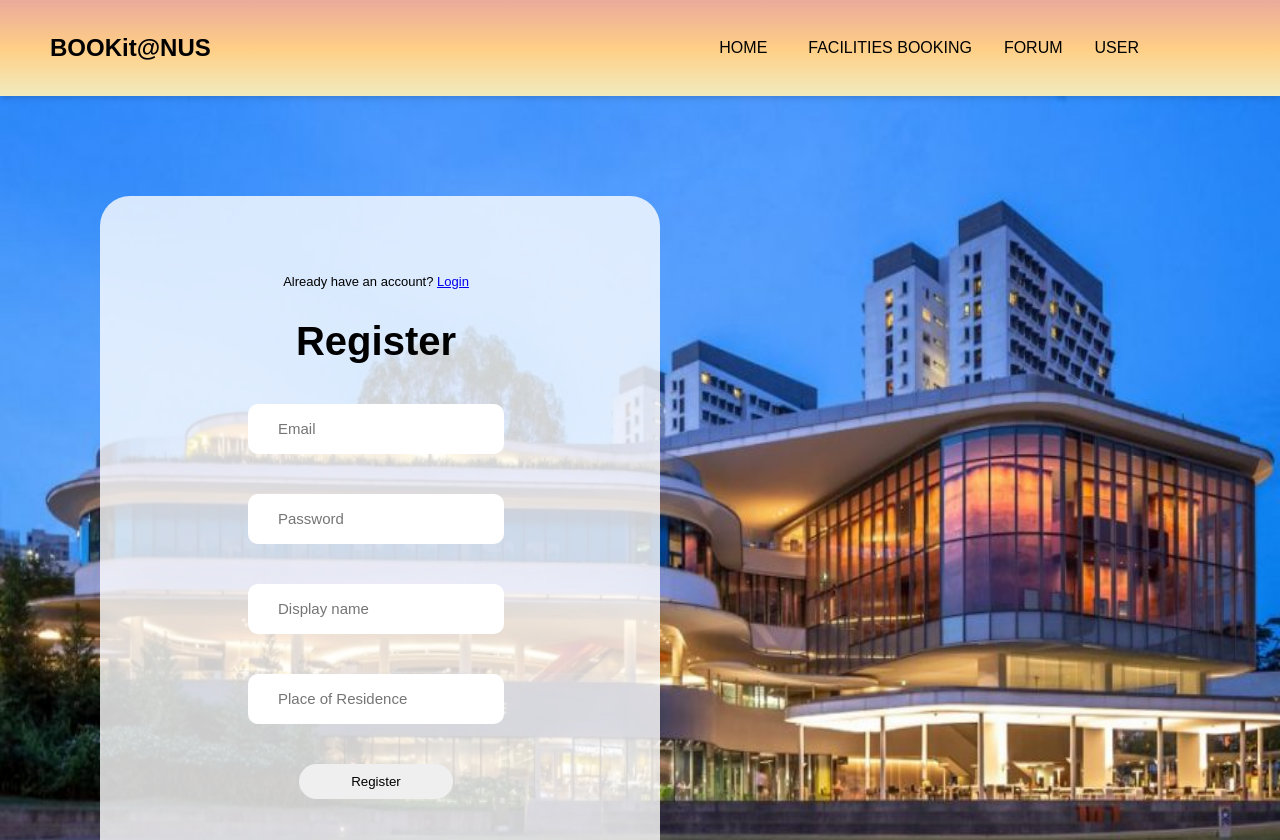
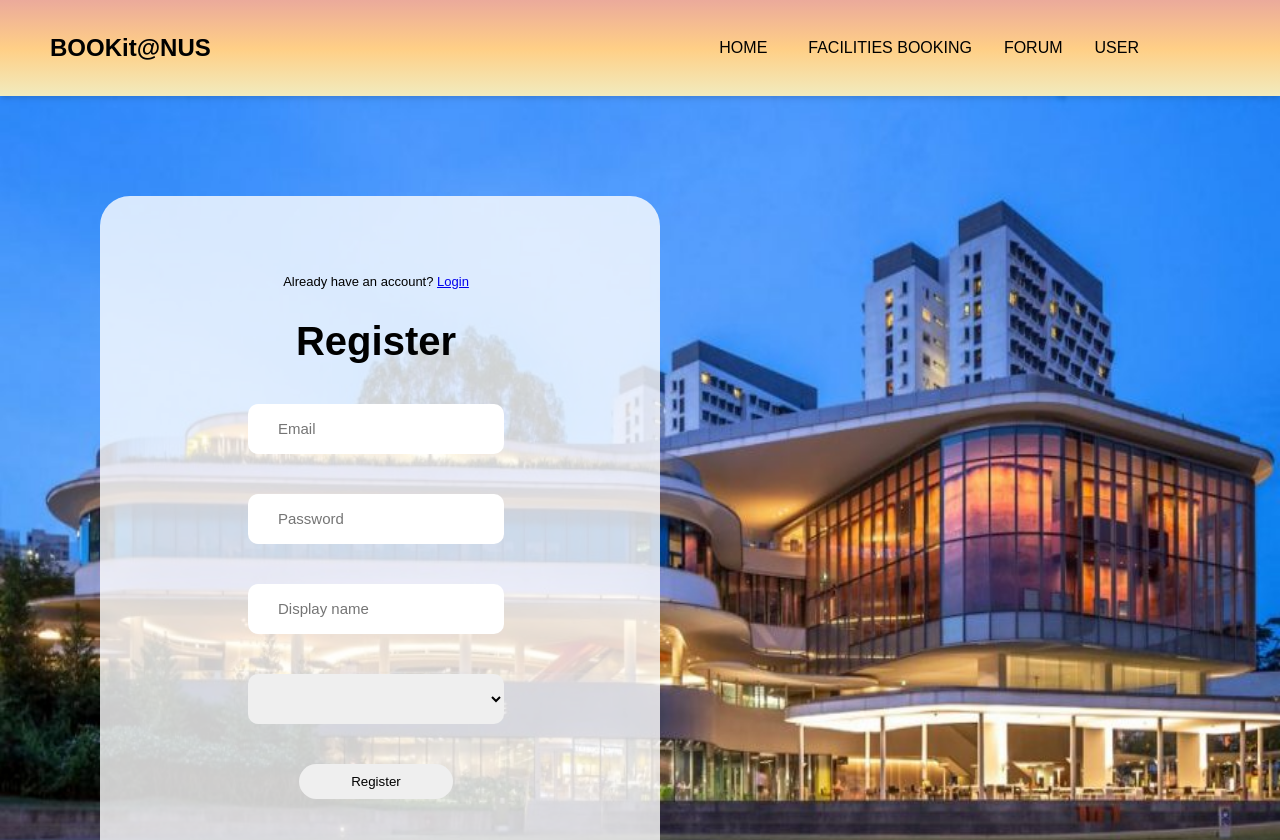
Before and after one commit to huangrz0702/orbital_v_bookitnus, a Vue app: page /RegisterPage in a window 1280 px wide. Shown: the top 840 px of the page. Built offline with nearby package versions, Linux system fonts and the light colour scheme.

Commit message:
change profilepage + navbar
navbar will change status when u login/logout

```diff
--- a/src/components/Navigation.vue
+++ b/src/components/Navigation.vue
@@ -38,19 +38,30 @@
             </button>
           </div>
 
-          <div class="dropdown">
+          <div v-if="loggedIn" class="dropdown">
             <button class="dropbtn">
               USER
               <i class="gg-chevron-double-down"></i>
               <div class="dropdown-content">
-                <router-link class="link" to="/ProfilePage"
+              <h3> Hello, {{ name }} !</h3>
+              <router-link class="link" to="/ProfilePage"
                   >User Profile</router-link
                 >
+              </div>
+            </button>
+
+          </div>
+
+          <div v-else class="dropdown">
+            <button class="dropbtn">
+              USER
+              <i class="gg-chevron-double-down"></i>
+              <div class="dropdown-content">
                 <router-link class="link" to="/LoginPage"
                   >Login / Register</router-link
                 >
               </div>
-            </button>
+              </button>
           </div>
         </div>
       </div>
@@ -59,8 +70,36 @@
 </template>
 
 <script>
+
 export default {
   name: "navigationBar",
+
+  mounted() {
+    this.setup();
+  },
+
+  data() {
+    return {
+      loggedIn: false,
+      name: "user",
+    };
+  },
+
+  methods: {
+    setup() {
+        if (localStorage.getItem("displayname")) {
+          // User is signed in.
+          this.loggedIn = true;
+          console.log(localStorage.getItem("displayname"))
+          this.name = localStorage.getItem("displayname").split("@")[0].substring(1);
+          console.log("signed in", this.loggedIn);
+        } else {
+          // No user is signed in.
+          this.loggedIn = false;
+          console.log("signed out", this.loggedIn);
+        }
+    },
+  },
 };
 </script>
 
--- a/src/views/LoginPage.vue
+++ b/src/views/LoginPage.vue
@@ -1,4 +1,6 @@
 <template>
+<link href='https://css.gg/mail.css' rel='stylesheet'>
+<link href='https://css.gg/lock.css' rel='stylesheet'>
   <main class="Container">
     <div>
       <section class="form">
@@ -17,23 +19,23 @@
           </p>
           <h2>Login</h2>
           <div class="input">
+            <i class="gg-mail"></i>
             <input
               type="email"
               placeholder="Email"
               v-model="login_form.email"
               required
             />
-            <svg-icon class="icon" iconClass="envelope-regular"></svg-icon>
           </div>
 
           <div class="input">
+            <i class="gg-lock"></i>
             <input
               type="password"
               placeholder="Password"
               v-model="login_form.password"
               required
             />
-            <svg-icon class="icon" iconClass="lock-alt-solid"></svg-icon>
           </div>
 
           <input class="btn" type="submit" value="Log in" />
@@ -84,6 +86,10 @@ export default {
       this.$router.push({ name: "HomePage" });
       localStorage.setItem(
         "currentuser",
+        JSON.stringify(this.login_form.email)
+      );
+      localStorage.setItem(
+        "displayname",
         JSON.stringify(this.login_form.email)
       );
     },
@@ -167,9 +173,4 @@ p {
   cursor: pointer;
 }
 
-.icon {
-  width: 16px;
-  position: absolute;
-  left: 6px;
-}
 </style>
--- a/src/views/RegisterPage.vue
+++ b/src/views/RegisterPage.vue
@@ -1,7 +1,10 @@
 <template>
+<link href='https://css.gg/mail.css' rel='stylesheet'>
+<link href='https://css.gg/lock.css' rel='stylesheet'>
+<link href='https://css.gg/nametag.css' rel='stylesheet'>
+<link href='https://css.gg/sketch.css' rel='stylesheet'>
   <main class="Container">
     <section class="form">
-
       <form class="register" @submit.prevent="register">
         <p class="login">
           Already have an account?
@@ -9,121 +12,120 @@
         </p>
 
         <h2>Register</h2>
-            <div class = "input">
+        <div class="input">
+          <i class="gg-mail"></i>
           <input
             type="email"
             placeholder="Email"
             v-model="register_form.email"
             required
           />
-          <svg-icon class="icon" iconClass="envelope-regular"></svg-icon>
         </div>
 
-          <div class = "input">
+        <div class="input">
+          <i class="gg-lock"></i>
           <input
             type="password"
             placeholder="Password"
             v-model="register_form.password"
             required
           />
-          <svg-icon class="icon" iconClass="lock-alt-solid"></svg-icon>
+
         </div>
 
-          <div class = "input">
+        <div class="input">
+          <i class="gg-nametag"></i>
           <input
             type="displayname"
             placeholder="Display name"
             v-model="register_form.name"
-                required/>
+            required
+          />
         </div>
 
-            <div class = "input">
-                <input
-                type="place of residence"
-                placeholder="Place of Residence"
-                required
-                v-model="register_form.place"
-                />
-                <svg-icon class="icon" iconClass="house"></svg-icon>
+        <div class="input">
+          <i class="gg-sketch"></i>
+          <select required v-model="register_form.place">
+            <option value="null" disabled selected>
+              Place of Residence
+            </option>
+            <option value="Raffles Hall">Raffles Hall</option>
+            <option value="RVRC">RVRC</option>
+            <option value="Sheares Hall">Sheares Hall</option>
+            <option value="Tembusu RC">Tembusu RC</option>
+          </select>
         </div>
 
-            <input
-                class="btn"
-                type="submit"
-                value="Register" />
-
+        <input class="btn" type="submit" value="Register" />
       </form>
-
     </section>
-
   </main>
 </template>
 
 
 <script>
-import { ref } from 'vue';
-import { createUserWithEmailAndPassword, sendEmailVerification} from 'firebase/auth'
-import { auth, db } from '../firebase/firebaseinit'
-import { doc, setDoc } from "firebase/firestore"
+import { ref } from "vue";
+import {
+  createUserWithEmailAndPassword,
+  sendEmailVerification,
+} from "firebase/auth";
+import { auth, db } from "../firebase/firebaseinit";
+import { doc, setDoc } from "firebase/firestore";
 
 export default {
-
   setup() {
     const register_form = ref({});
 
     return {
       register_form,
-        }
+    };
   },
   methods: {
     async register() {
       try {
-                await createUserWithEmailAndPassword(auth,
+        await createUserWithEmailAndPassword(
+          auth,
           this.register_form.email,
-                this.register_form.password)
-                sendEmailVerification(auth.currentUser)
-                .then(() => {
-                  alert("Email verification sent!")
+          this.register_form.password
+        );
+        sendEmailVerification(auth.currentUser).then(() => {
+          alert("Email verification sent!");
         });
       } catch (error) {
-             switch(error.code) {
-                case 'auth/email-already-in-use':
-                    alert("Email already in use")
-                    break
-                case 'auth/invalid-email':
-                    alert("Invalid email")
-                    break
-                case 'auth/operation-not-allowed':
-                    alert("Operation not allowed")
-                    break
-                case 'auth/weak-password':
-                    alert("Weak password")
-                    break
+        switch (error.code) {
+          case "auth/email-already-in-use":
+            alert("Email already in use");
+            break;
+          case "auth/invalid-email":
+            alert("Invalid email");
+            break;
+          case "auth/operation-not-allowed":
+            alert("Operation not allowed");
+            break;
+          case "auth/weak-password":
+            alert("Weak password");
+            break;
           default:
-                    alert("Something went wrong")
+            alert("Something went wrong");
         }
-                return
+        return;
       }
 
       await setDoc(doc(db, "bookit-nus", auth.currentUser.uid), {
         email: this.register_form.email,
         displayName: this.register_form.name,
-                placeOfResdience: this.register_form.place
-            })
+        placeOfResdience: this.register_form.place,
+      });
 
-            this.$router.push({ name: "HomePage"})
-        }
-    }
-
-}
-
-
+      this.$router.push({ name: "HomePage" });
+    },
+  },
+};
 </script>
 
 <style scoped>
-
-.Container{
-  padding:10vh;
+.Container {
+  padding: 10vh;
   height: 60%;
   display: flex;
   background-image: url("../assets/image/NUS.jpeg");
@@ -140,7 +142,7 @@ h2 {
 
 .login {
   font-size: 13px;
-  margin-bottom: 30px
+  margin-bottom: 30px;
 }
 
 .form {
@@ -151,21 +153,19 @@ h2 {
   justify-content: center;
   text-align: center;
   height: 85vh;
-  width:50%;
+  width: 50%;
   background: rgba(255, 255, 255, 0.8);
   border-radius: 30px;
 }
 
-.form .register{
-    width:40vw;
+.form .register {
+  width: 40vw;
   display: flex;
   flex-direction: column;
   justify-content: center;
   align-items: center;
   text-align: center;
-
 }
-
 
 .input {
   position: relative;
@@ -183,34 +183,34 @@ h2 {
   padding: 4px 4px 4px 30px;
   height: 50px;
   border-radius: 10px;
-  font-size:15px;
-  background-color: -internal-light-dark(rgb(232, 240, 254), rgba(70, 90, 126, 0.4)) !important;
+  font-size: 15px;
+  background-color: -internal-light-dark(
+    rgb(232, 240, 254),
+    rgba(70, 90, 126, 0.4)
+  ) !important;
+  color: -internal-light-dark(black, white) !important;
+}
+
+select {
+  width: 100%;
+  border: none;
+  padding: 4px 4px 4px 30px;
+  height: 50px;
+  border-radius: 10px;
+  font-size: 15px;
+  background-color: -internal-light-dark(
+    rgb(232, 240, 254),
+    rgba(70, 90, 126, 0.4)
+  ) !important;
   color: -internal-light-dark(black, white) !important;
 }
 
 .btn {
-  width:30%;
-  padding:10px;
+  width: 30%;
+  padding: 10px;
   border: 0ch;
   border-radius: 30px;
   cursor: pointer;
-
 }
 
-.icon {
-  width: 16px;
-  position: absolute;
-  left: 6px;
-}
-
-img {
-  height:70vh;
-  width:auto;
-  padding:0;
-  margin:0;
-  display: block;
-  float: right;
-}
-
-
 </style>
--- a/src/views/UserProfile/ProfilePage.vue
+++ b/src/views/UserProfile/ProfilePage.vue
@@ -80,7 +80,7 @@ export default {
   props: {
     name: {
       type: String,
-      default: localStorage.getItem("currentuser"),
+      default: localStorage.getItem("displayname"),
     },
   },
   methods: {
@@ -101,6 +101,7 @@ export default {
       try {
         await signOut(auth);
         localStorage.setItem("currentuser", "");
+        localStorage.setItem("displayname", "");
         alert("You have signed out!");
         this.$router.push({ name: "LoginPage" });
       } catch (error) {
@@ -114,7 +115,7 @@ export default {
     },
     async changename() {
       try {
-        await localStorage.setItem("currentuser", " " + this.profile.name);
+        await localStorage.setItem("displayname", " " + this.profile.name);
         alert("You have successfully changed your name!");
       } catch (error) {
         console.log(error);
```
Lines whose indentation alone changed are shown as unchanged.
